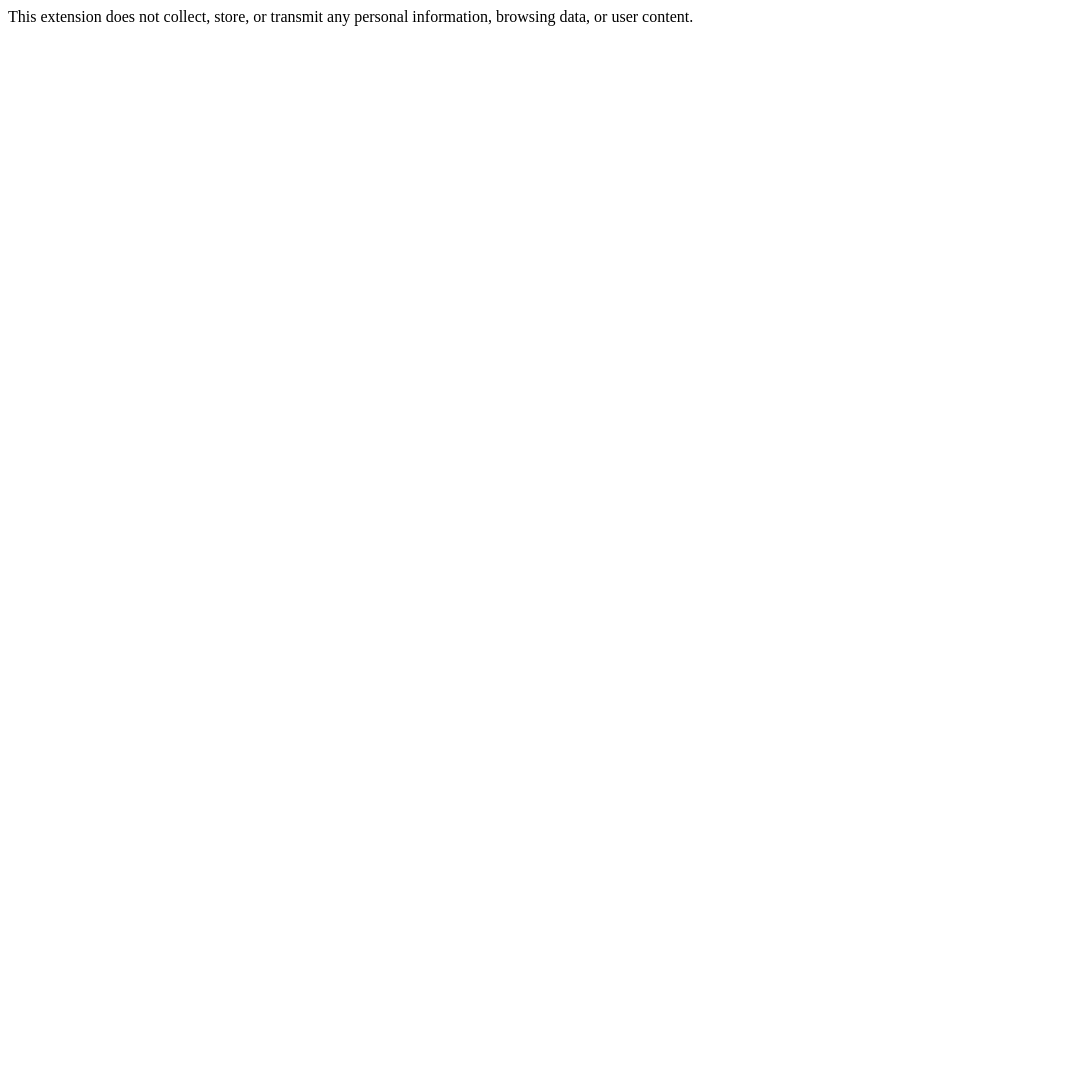
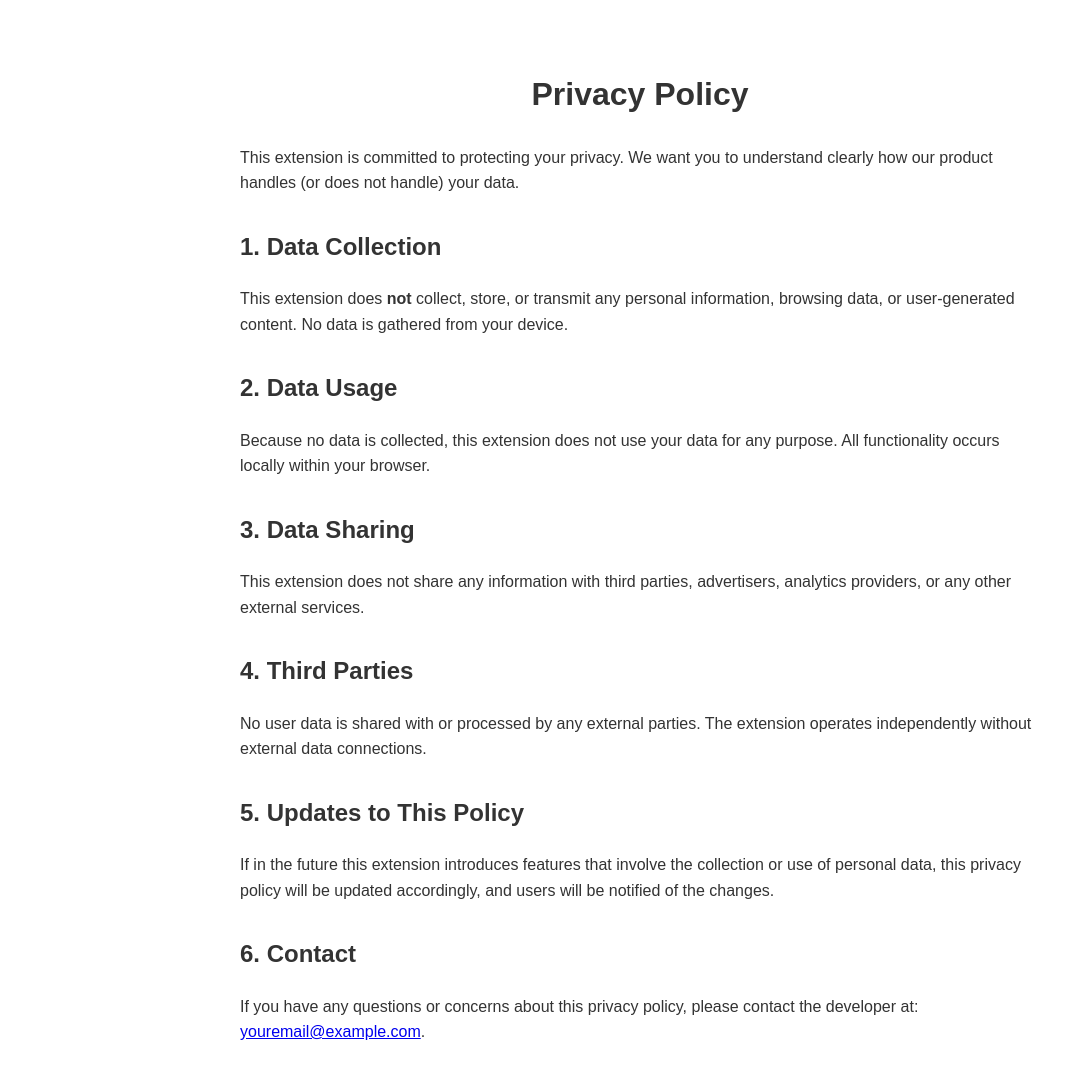
Before and after one commit to tmaldonado98/ultra-passwords-ext-privacy-policy, a plain HTML site: page index.html in a window 1280 px wide. Shown: the whole page, without its empty margins (0-1086 px from the left). Before the commit the page ends 800 px from the top, so only its background shows below. Drawn offline with Linux system fonts and the light colour scheme.

Commit message:
Updated page

```diff
--- a/index.html
+++ b/index.html
@@ -1,10 +1,84 @@
 <!DOCTYPE html>
 <html lang="en">
-</html><head>
-    <meta charset="UTF-8">
-    <meta name="viewport" content="width=device-width, initial-scale=1.0">
-    <title>Privacy Policy - ULTRA Passwords Extension</title>
-    <body>
-        This extension does not collect, store, or transmit any personal information, browsing data, or user content.
-    </body>
+<head>
+  <meta charset="UTF-8" />
+  <meta name="viewport" content="width=device-width, initial-scale=1.0" />
+  <title>Privacy Policy - UTLRA Strong Passwords </title>
+  <style>
+    body {
+      font-family: Arial, sans-serif;
+      line-height: 1.6;
+      max-width: 800px;
+      margin: 2rem auto;
+      padding: 1rem;
+      color: #333;
+    }
+    h1 {
+      text-align: center;
+      margin-bottom: 1.5rem;
+    }
+    section {
+      margin-bottom: 2rem;
+    }
+  </style>
+</head>
+<body>
+  <h1>Privacy Policy</h1>
+
+  <section>
+    <p>
+      This extension is committed to protecting your privacy. We want you to understand clearly how
+      our product handles (or does not handle) your data.
+    </p>
+  </section>
+
+  <section>
+    <h2>1. Data Collection</h2>
+    <p>
+      This extension does <strong>not</strong> collect, store, or transmit any personal information,
+      browsing data, or user-generated content. No data is gathered from your device.
+    </p>
+  </section>
+
+  <section>
+    <h2>2. Data Usage</h2>
+    <p>
+      Because no data is collected, this extension does not use your data for any purpose. All
+      functionality occurs locally within your browser.
+    </p>
+  </section>
+
+  <section>
+    <h2>3. Data Sharing</h2>
+    <p>
+      This extension does not share any information with third parties, advertisers, analytics
+      providers, or any other external services.
+    </p>
+  </section>
+
+  <section>
+    <h2>4. Third Parties</h2>
+    <p>
+      No user data is shared with or processed by any external parties. The extension operates
+      independently without external data connections.
+    </p>
+  </section>
+
+  <section>
+    <h2>5. Updates to This Policy</h2>
+    <p>
+      If in the future this extension introduces features that involve the collection or use of
+      personal data, this privacy policy will be updated accordingly, and users will be notified of
+      the changes.
+    </p>
+  </section>
+
+  <section>
+    <h2>6. Contact</h2>
+    <p>
+      If you have any questions or concerns about this privacy policy, please contact the developer
+      at: <a href="mailto:youremail@example.com">youremail@example.com</a>.
+    </p>
+  </section>
+</body>
 </html>
```
